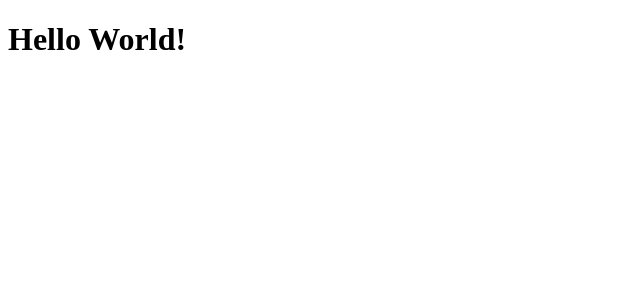
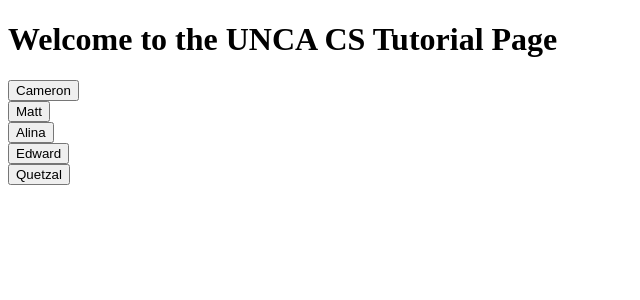
Before and after one commit to cameronbaum0124/338project1, a React (Vite) app in the folder client/react/: page / in a window 1280 px wide. Shown: the top 300 px of the page, without its empty margins (0-640 px from the left). Built offline with nearby package versions, Linux system fonts and the light colour scheme.

Commit message:
Added very basic website functionality to get started working

```diff
--- a/client/react/package.json
+++ b/client/react/package.json
@@ -11,7 +11,9 @@
   },
   "dependencies": {
     "react": "^19.2.4",
-    "react-dom": "^19.2.4"
+    "react-dom": "^19.2.4",
+    "react-router-dom": "^7.13.2",
+    "styled-components": "^6.3.12"
   },
   "devDependencies": {
     "@eslint/js": "^9.39.4",
--- a/client/react/src/App.jsx
+++ b/client/react/src/App.jsx
@@ -1,13 +1,31 @@
 
 import './App.css'
+import Home from "./pages/index.jsx";
+import Cameron from "./pages/cameron.jsx"
+import Matt from "./pages/matt.jsx"
+import Alina from "./pages/alina.jsx"
+import Edward from "./pages/edward.jsx"
+import Quetzal from "./pages/quetzal.jsx"
+import {
+  BrowserRouter,
+  Routes,
+  Route,
+} from "react-router-dom";
 
 function App() {
 
 
   return (
-    <>
-      <div> <h1>Hello World! </h1></div>
-    </>
+    <BrowserRouter>
+      <Routes>
+        <Route path="/" element={<Home />} />
+        <Route path="/cameron" element={<Cameron />} />
+        <Route path="/matt" element={<Matt />} />
+        <Route path="/alina" element={<Alina />} />
+        <Route path="/edward" element={<Edward />} />
+        <Route path="/quetzal" element={<Quetzal />} />
+      </Routes>
+    </BrowserRouter>
   )
 }
 
--- /dev/null
+++ b/client/react/src/pages/alina.jsx
@@ -0,0 +1,10 @@
+function Alina() {
+    return (
+        <div>
+            <h1>Welcome to Alina's Page</h1>
+            <button onClick={() => window.location.href="/"}>Back to Home</button>
+        </div>
+    );
+}
+
+export default Alina;
--- /dev/null
+++ b/client/react/src/pages/cameron.jsx
@@ -0,0 +1,10 @@
+function Cameron() {
+    return (
+        <div>
+            <h1>Welcome to Cameron's Page</h1>
+            <button onClick={() => window.location.href="/"}>Back to Home</button>
+        </div>
+    );
+}
+
+export default Cameron;
--- /dev/null
+++ b/client/react/src/pages/edward.jsx
@@ -0,0 +1,10 @@
+function Edward() {
+    return (
+        <div>
+            <h1>Welcome to Edward's Page</h1>
+            <button onClick={() => window.location.href="/"}>Back to Home</button>
+        </div>
+    );
+}
+
+export default Edward;
--- /dev/null
+++ b/client/react/src/pages/index.jsx
@@ -0,0 +1,19 @@
+
+function Home() {
+    return (
+        <div>
+            <h1>Welcome to the UNCA CS Tutorial Page</h1>
+            <button onClick={() => window.location.href="/cameron"}>Cameron</button>
+            <br></br>
+            <button onClick={() => window.location.href="/matt"}>Matt</button>
+            <br></br>
+            <button onClick={() => window.location.href="/alina"}>Alina</button>
+            <br></br>
+            <button onClick={() => window.location.href="/edward"}>Edward</button>
+            <br></br>
+            <button onClick={() => window.location.href="/quetzal"}>Quetzal</button>
+        </div>
+    );
+}
+
+export default Home;
--- /dev/null
+++ b/client/react/src/pages/matt.jsx
@@ -0,0 +1,10 @@
+function Matt() {
+    return (
+        <div>
+            <h1>Welcome to Matt's Page</h1>
+            <button onClick={() => window.location.href="/"}>Back to Home</button>
+        </div>
+    );
+}
+
+export default Matt;
--- /dev/null
+++ b/client/react/src/pages/quetzal.jsx
@@ -0,0 +1,10 @@
+function Quetzal() {
+    return (
+        <div>
+            <h1>Welcome to Quetzal's Page</h1>
+            <button onClick={() => window.location.href="/"}>Back to Home</button>
+        </div>
+    );
+}
+
+export default Quetzal;
```
Also changed, not shown: 1 other file (tests, documents, lock files or other folders).
